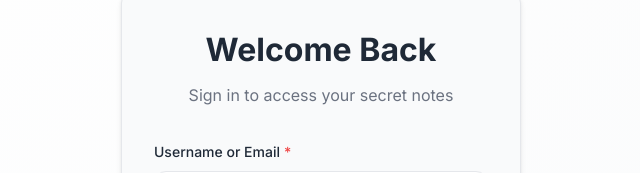
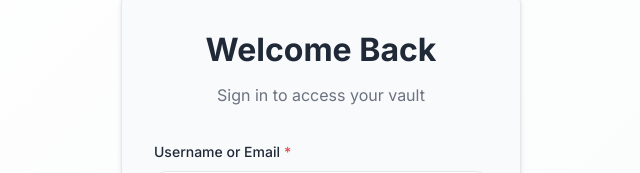
Before and after one commit to Berkanktk/SecretMarkdocs, a SvelteKit app: page /auth/login in a window 1280 px wide. Shown: the part 153-326 px from the top of the page, without its empty margins (319-959 px from the left). Built offline with nearby package versions, Linux system fonts and the light colour scheme; no server answers.

Commit message:
Updated text

```diff
--- a/src/routes/auth/login/+page.svelte
+++ b/src/routes/auth/login/+page.svelte
@@ -25,7 +25,7 @@
     <Card padding="large">
       <div class="auth-header">
         <h1 class="auth-title">Welcome Back</h1>
-        <p class="auth-subtitle">Sign in to access your secret notes</p>
+        <p class="auth-subtitle">Sign in to access your vault</p>
       </div>
 
       <form method="POST" action="?/login" use:enhance={() => {
```
